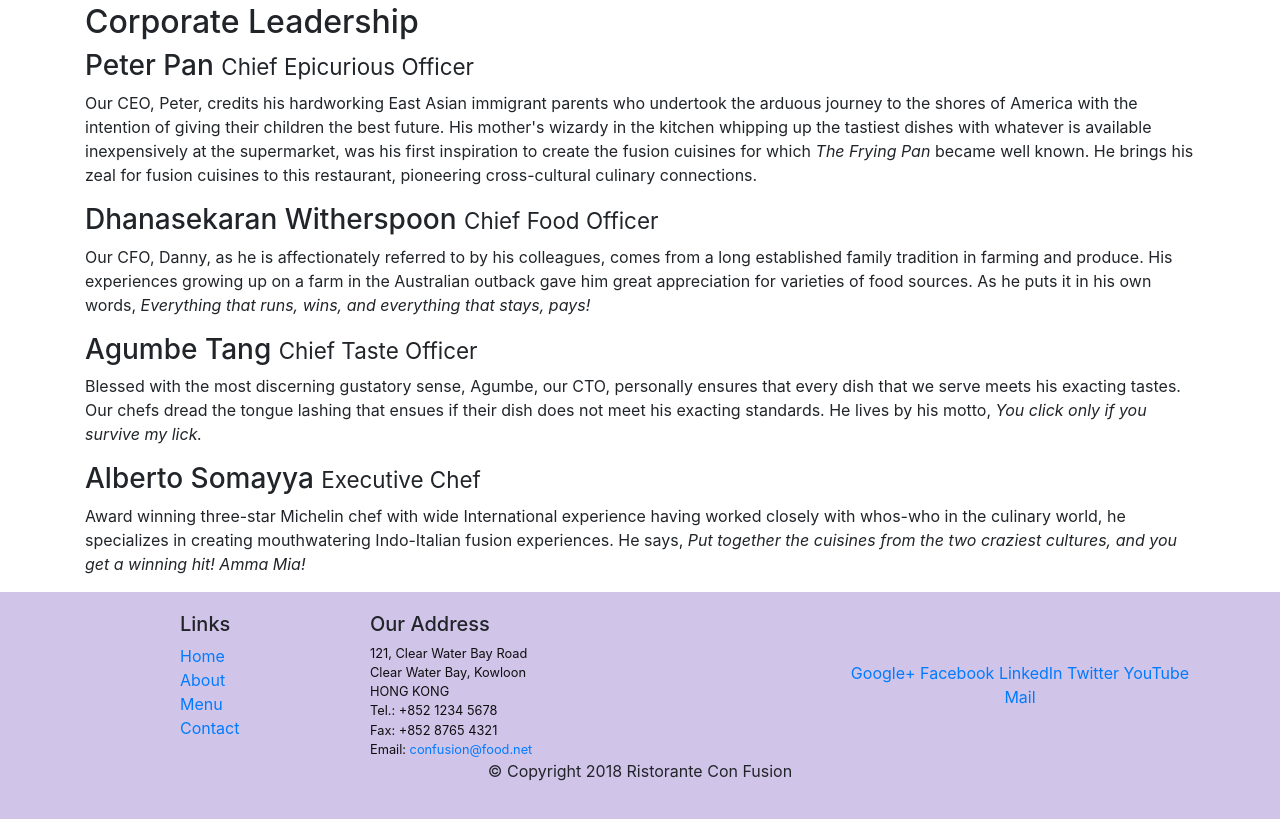
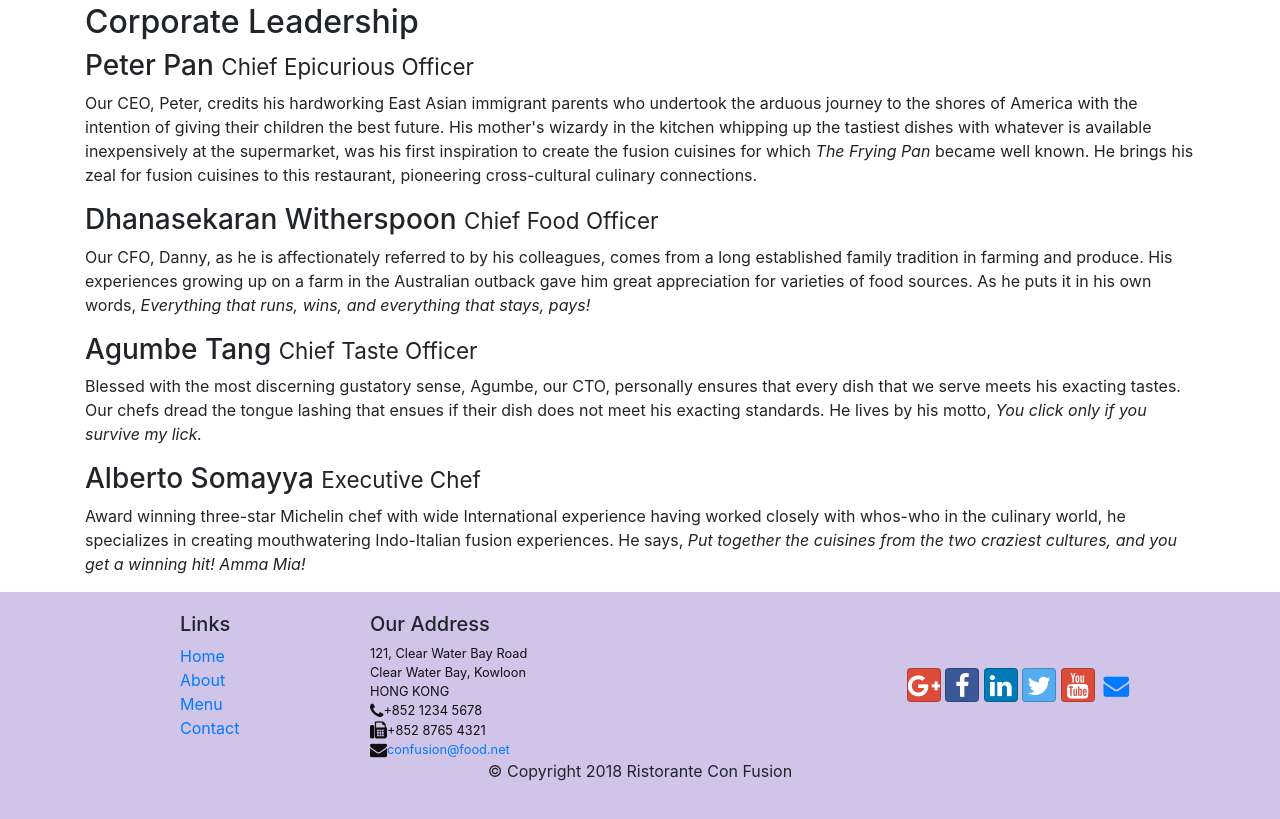
Before and after one commit to juanprog97/FullStack-curso, a website: page Assignment-one/conFusion/aboutus.html in a window 1280 px wide. Shown: the part 664-1483 px from the top of the page. Drawn offline with nearby package versions, Linux system fonts and the light colour scheme.

Commit message:
Icon Fonts

```diff
--- a/Assignment-one/conFusion/aboutus.html
+++ b/Assignment-one/conFusion/aboutus.html
@@ -6,6 +6,8 @@
     <meta name="viewport" content="width=device-width, initial-scale=1, shrink-to-fit=no">
     <meta http-equiv="x-ua-compatible" content="ie=edge">
     <link rel="stylesheet" href="node_modules/bootstrap/dist/css/bootstrap.min.css">
+    <link rel="stylesheet" href="node_modules/font-awesome/css/font-awesome.min.css">
+    <link rel="stylesheet" href="node_modules/bootstrap-social/bootstrap-social.css">
     <link href="css/styles.css" rel="stylesheet">
      <!-- jQuery first, then Popper.js, then Bootstrap JS. -->
     <script src="node_modules/jquery/dist/jquery.slim.min.js"></script>
@@ -24,10 +26,10 @@
             <a class="navbar-brand" href="#">Ristorante con Fusion</a>
             <div class="collapse navbar-collapse" id="Navbar">
                 <ul class= "navbar-nav mr-auto">
-                    <li class="nav-item"><a class="nav-link" href="./index.html">Home</a></li>
-                    <li class="nav-item"><a class="nav-link" href="./aboutus.html">About</a></li>
-                    <li class="nav-item"><a class="nav-link" href="#">Menu</a></li>
-                    <li class="nav-item"><a class="nav-link" href="#">Contact</a></li>
+                        <li class="nav-item active"><a class="nav-link" href="#"><span class="fa fa-home"></span> Home</a></li>
+                        <li class="nav-item"><a class="nav-link" href="./aboutus.html"><span class="fa fa-info"></span>About</a></li>
+                        <li class="nav-item"><a class="nav-link" href="#"><span class="fa fa-list"></span>Menu</a></li>
+                        <li class="nav-item"><a class="nav-link" href="#"><span class="fa fa-address-card fa-lg"></span>Contact</a></li>
                 </ul>
             </div>
         </div>
@@ -102,19 +104,19 @@
 		              121, Clear Water Bay Road<br>
 		              Clear Water Bay, Kowloon<br>
 		              HONG KONG<br>
-		              Tel.: +852 1234 5678<br>
-		              Fax: +852 8765 4321<br>
-		              Email: <a href="mailto:confusion@food.net">confusion@food.net</a>
+		              <i class="fa fa-phone fa-lg"></i>+852 1234 5678<br>
+		              <i class="fa fa-fax fa-lg"></i>+852 8765 4321<br>
+		              <i class="fa fa-envelope fa-lg"></i><a href="mailto:confusion@food.net">confusion@food.net</a>
 		           </address>
                 </div>
                 <div class="col-12 col-sm-4 align-self-center">
                     <div class="text-center">
-                        <a href="http://google.com/+">Google+</a>
-                        <a href="http://www.facebook.com/profile.php?id=">Facebook</a>
-                        <a href="http://www.linkedin.com/in/">LinkedIn</a>
-                        <a href="http://twitter.com/">Twitter</a>
-                        <a href="http://youtube.com/">YouTube</a>
-                        <a href="mailto:">Mail</a>
+                            <a class="btn btn-social-icon btn-google" href="http://google.com/+"><i class="fa fa-google-plus fa-lg"></i></a>
+                            <a class="btn btn-social-icon btn-facebook" href="http://www.facebook.com/profile.php?id="><i class="fa fa-facebook fa-lg"></i></a>
+                            <a class="btn btn-social-icon btn-linkedin"href="http://www.linkedin.com/in/"><i class="fa fa-linkedin fa-lg"></i></a>
+                            <a class="btn btn-social-icon btn-twitter"href="http://twitter.com/"><i class="fa fa-twitter fa-lg"></i></a>
+                            <a class="btn btn-social-icon btn-google"href="http://youtube.com/"><i class="fa fa-youtube fa-lg"></i></a>
+                            <a class="btn btn-social-icon"href="mailto:"><i class="fa fa-envelope fa-lg"></i></a>
                     </div>
                 </div>
            </div>
--- a/Assignment-one/conFusion/package.json
+++ b/Assignment-one/conFusion/package.json
@@ -15,6 +15,8 @@
   },
   "dependencies": {
     "bootstrap": "^4.0.0",
+    "bootstrap-social": "^5.1.1",
+    "font-awesome": "^4.7.0",
     "jquery": "^3.3.1",
     "popper.js": "^1.12.9"
   }
```
Also changed, not shown: Assignment-one/conFusion/index.html (+15 -13 lines), 1 other file.
